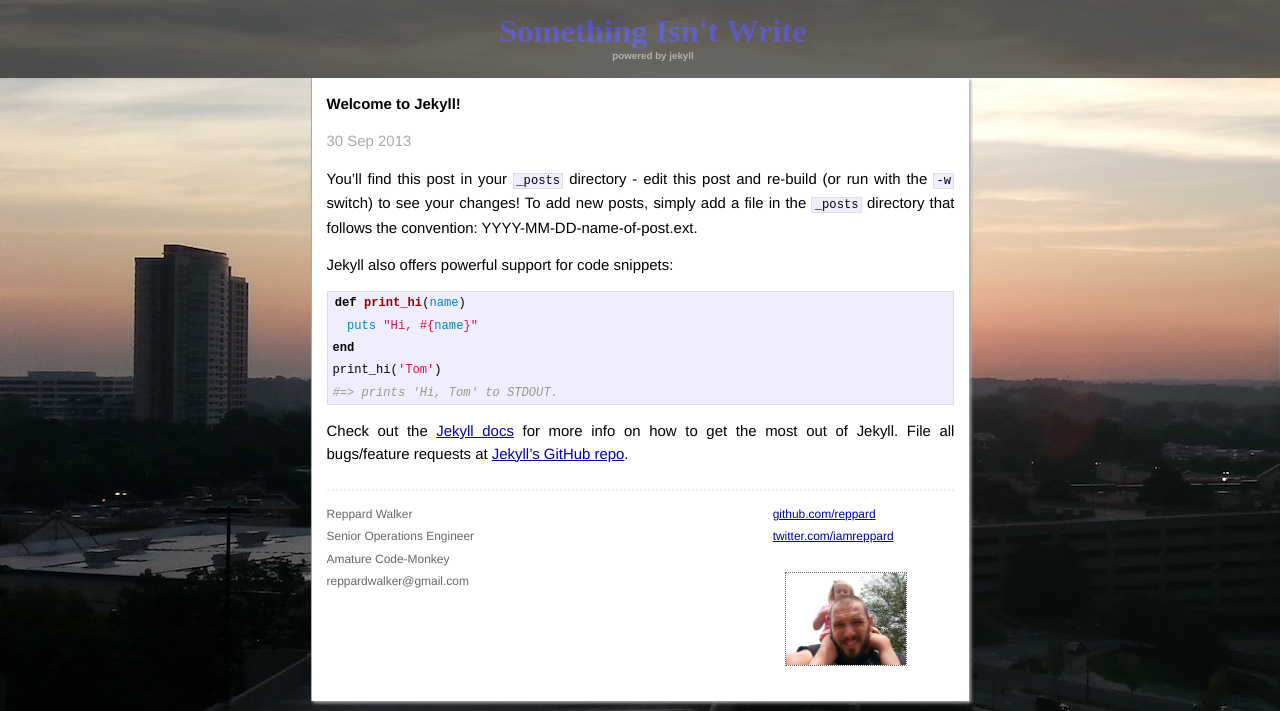
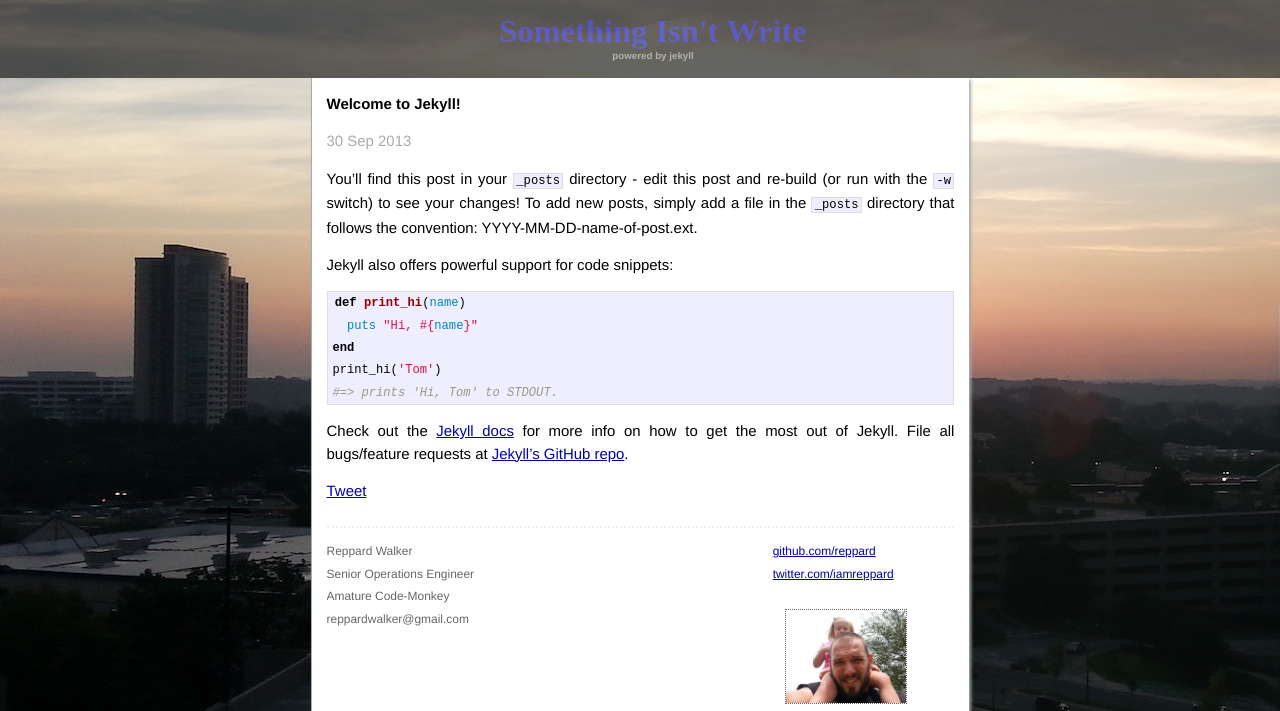
Before and after one commit to reppard/jekyll-blog, a Jekyll site: the page built from _posts/2013-09-30-welcome-to-jekyll.markdown, in a window 1280 px wide, cut to the strip 0-711 px from the top of the page. Built offline with Jekyll 4.4.1, drawn with Linux system fonts in a browser that asks for light colours; some web fonts are replaced; Markdown is read by kramdown in place of the engine named in the settings; comment, search, counter and statistics services are not loaded.

Commit message:
adding tweet button

```diff
--- a/_layouts/post.html
+++ b/_layouts/post.html
@@ -5,5 +5,7 @@
 <p class="meta">{{ page.date | date_to_string }}</p>
 
 <div class="post">
-{{ content }}
+  {{ content }}
+  <a href="https://twitter.com/share" class="twitter-share-button" data-via="iamreppard">Tweet</a>
+  <script>!function(d,s,id){var js,fjs=d.getElementsByTagName(s)[0],p=/^http:/.test(d.location)?'http':'https';if(!d.getElementById(id)){js=d.createElement(s);js.id=id;js.src=p+'://platform.twitter.com/widgets.js';fjs.parentNode.insertBefore(js,fjs);}}(document, 'script', 'twitter-wjs');</script>
 </div>
```
